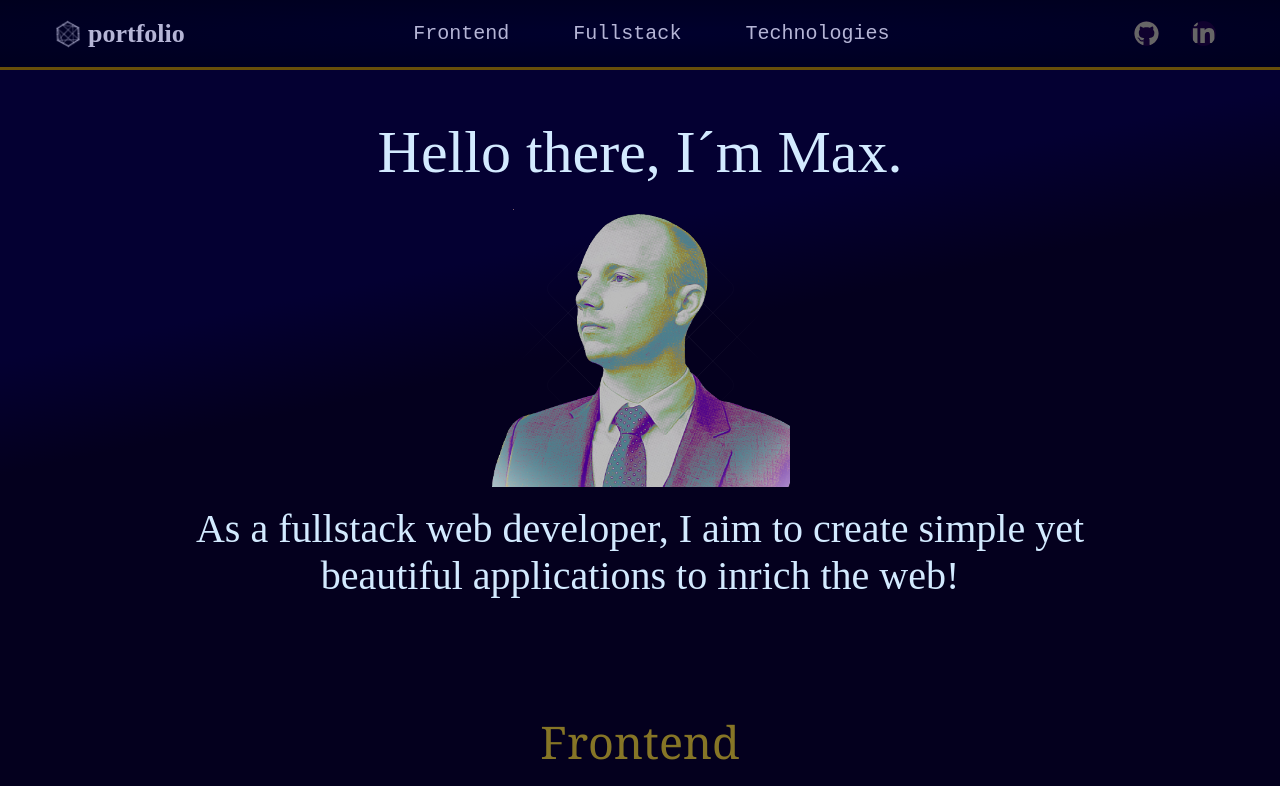
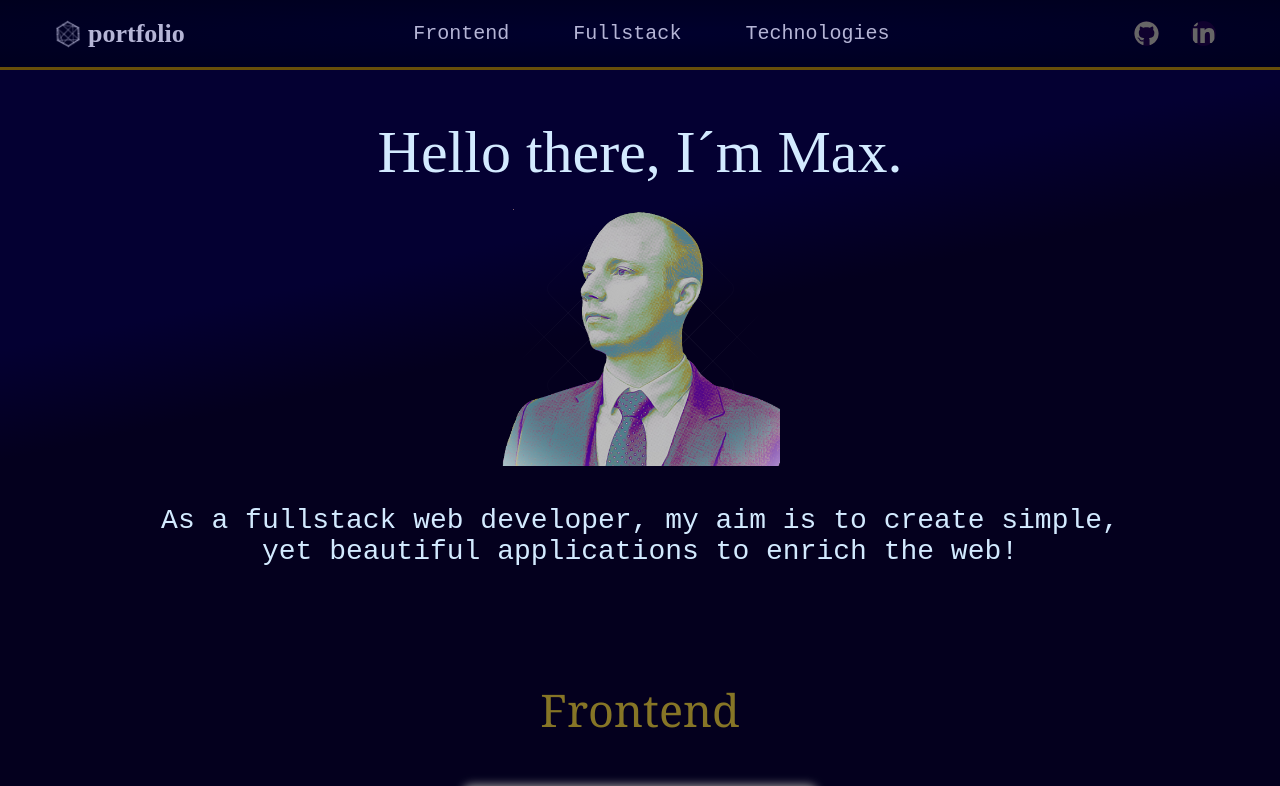
Before and after one commit to MaaX59/my_portfolio, a React (Create React App) app: page / in a window 1280 px wide. Shown: the top 786 px of the page. Built offline with nearby package versions, Linux system fonts and the light colour scheme.

Commit message:
small changes

```diff
--- a/src/containers/Header/header.css
+++ b/src/containers/Header/header.css
@@ -29,8 +29,8 @@ position: relative;
 }
 .app__header-intro h2{
     display: flex;
-    font-size: 40px;
-    font-family: cormorant;
+    font-size: 28px;
+    font-family: 'Courier New', Courier, monospace;
   font-weight: 200;
 }
 .app__header-animation{
@@ -41,8 +41,8 @@ position: relative;
  justify-content: center;
 }
 .app__header-animation img{
- width: 100%;
- height: 100%;
+ width: 93%;
+ height: 93%;
   position: absolute;
 }
 .app__header-animation svg {
@@ -50,7 +50,7 @@ position: relative;
 
     width: 85%;
     height: 100%;
-    z-index: 5;
+
 
 }
 
--- a/src/containers/Header/header.jsx
+++ b/src/containers/Header/header.jsx
@@ -12,7 +12,8 @@ const Header = ()=>{
       <img src={headshot} alt="headshot" />
       <BackgroundAnimation />
     </div>
-       <br/> <h2>As a fullstack web developer, I aim to create simple yet beautiful applications to inrich the web!</h2>
+       <br/> <h2>As a fullstack web developer, my aim is to create simple, yet beautiful applications to enrich the web!</h2>
+       {/* <br/> <h3>Scroll down to check out my projects!</h3> */}
 
     </div>
 
```
